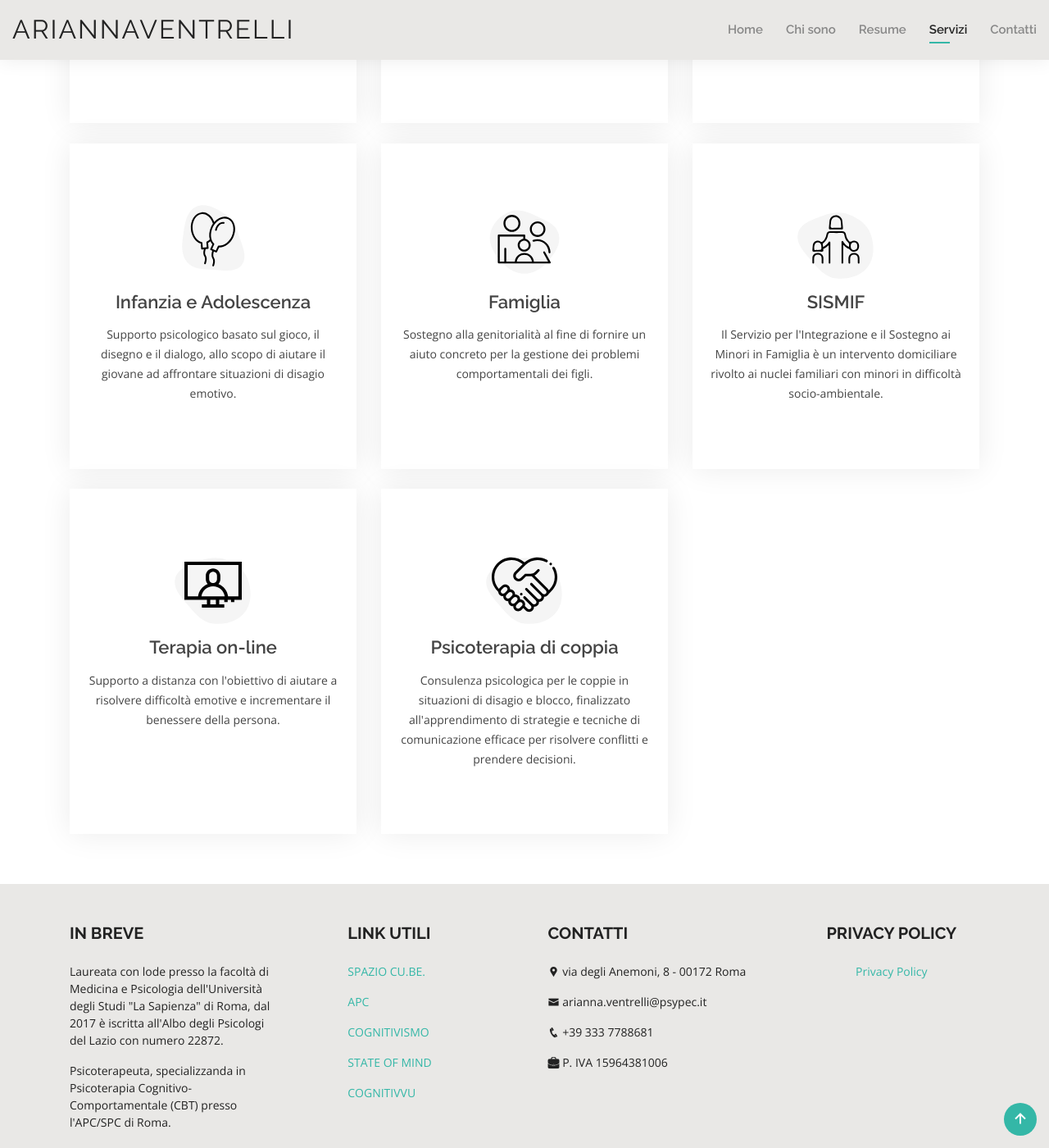
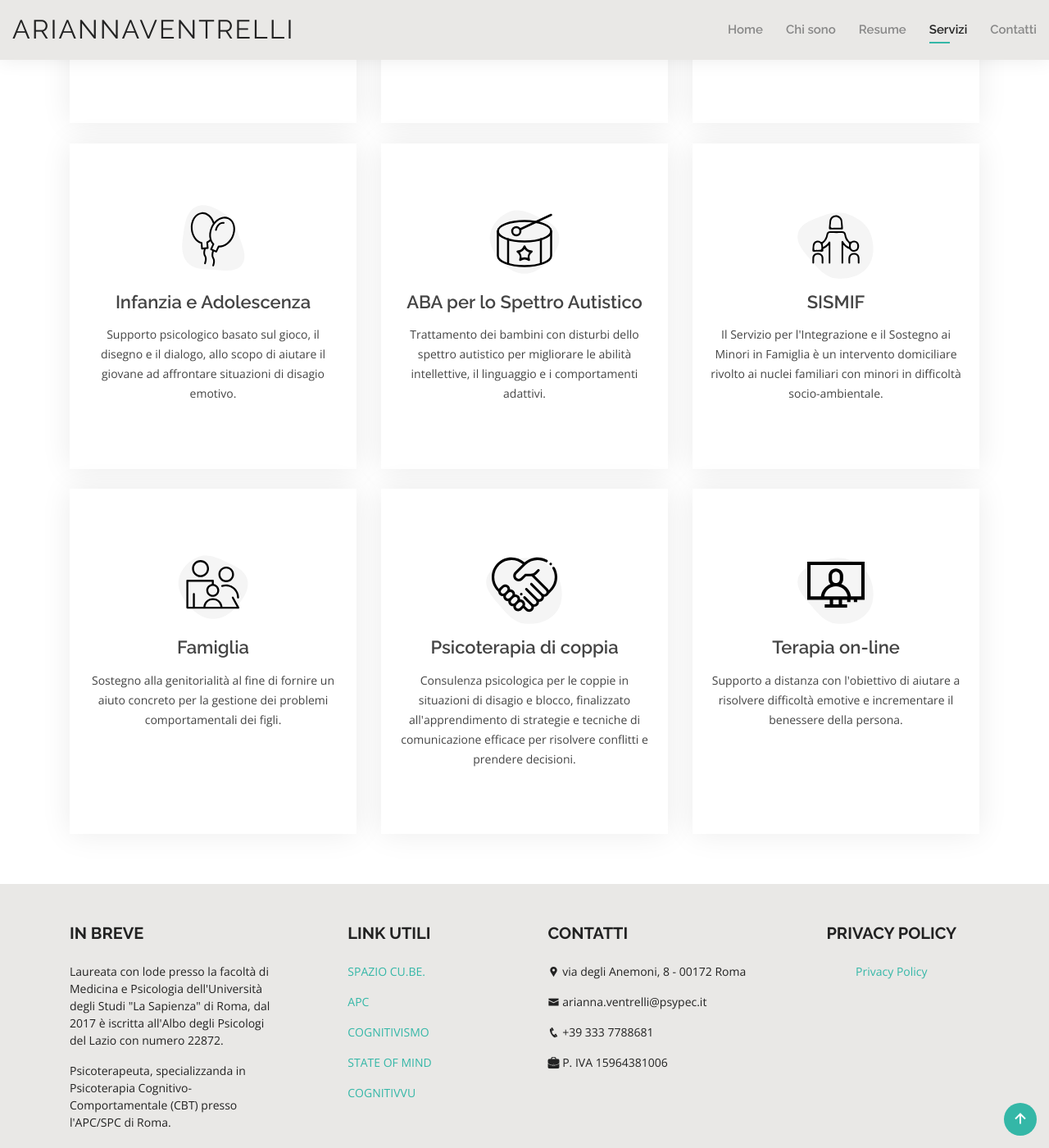
Before and after one commit to venari-psycho/venari-psycho.github.io, a Jekyll site: the page built from services.html, in a window 1280 px wide and 1400 px high, scrolled down 513 px. Shown: the whole window at 82% size. Built offline with Jekyll 4.4.1, drawn with Linux system fonts in a browser that asks for light colours.

Commit message:
Added box for ABA service and related assets

```diff
--- a/assets/css/style.css
+++ b/assets/css/style.css
@@ -939,18 +939,16 @@ section.cookie-policy-section {
   fill: #11dbcf;
 }
 
-/*
-.services .iconbox-green i {
-  color: #11db6c;
+.services .iconbox-light-green i {
+  color: #11dbcf;
 }
 
-.services .iconbox-green:hover .icon i {
+.services .iconbox-light-green:hover .icon i {
   color: #fff;
 }
-*/
 
-.services .iconbox-green:hover .icon path {
-  fill: #0fc53df1;
+.services .iconbox-light-green:hover .icon path {
+  fill: #99ffcc;
 }
 
 .services .iconbox-purple i {
@@ -963,6 +961,19 @@ section.cookie-policy-section {
 
 .services .iconbox-purple:hover .icon path {
   fill: #c772e9;
+}
+
+
+.services .iconbox-green i {
+  color: #11db6c;
+}
+
+.services .iconbox-green:hover .icon i {
+  color: #fff;
+}
+
+.services .iconbox-green:hover .icon path {
+  fill: #0fc53df1;
 }
 
 /*--------------------------------------------------------------
--- a/services.html
+++ b/services.html
@@ -70,15 +70,15 @@ layout: default
         </div>
 
         <div class="col-lg-4 col-md-6 d-flex align-items-stretch mt-4" data-aos="zoom-in" data-aos-delay="200">
-          <div class="icon-box iconbox-red">
+          <div class="icon-box iconbox-light-green">
             <div class="icon">
               <svg width="100" height="100" viewBox="0 0 600 600" xmlns="http://www.w3.org/2000/svg">
                 <path stroke="none" stroke-width="0" fill="#f5f5f5" d="M300,532.3542879108572C369.38199826031484,532.3153073249985,429.10787420159085,491.63046689027357,474.5244479745417,439.17860296908856C522.8885846962883,383.3225815378663,569.1668002868075,314.3205725914397,550.7432151929288,242.7694973846089C532.6665558377875,172.5657663291529,456.2379748765914,142.6223662098291,390.3689995646985,112.34683881706744C326.66090330228417,83.06452184765237,258.84405631176094,53.51806209861945,193.32584062364296,78.48882559362697C121.61183558270385,105.82097193414197,62.805066853699245,167.19869350419734,48.57481801355237,242.6138429142374C34.843463184063346,315.3850353017275,76.69343916112496,383.4422959591041,125.22947124332185,439.3748458443577C170.7312796277747,491.8107796887764,230.57421082200815,532.3932930995766,300,532.3542879108572"></path>
               </svg>
-              <i><object width="80" height="80" data="assets/svg/law-family-icon-1.svg" type="image/svg+xml"></object></i>
+              <i><object width="80" height="80" data="assets/svg/playtime-drum-icon.svg" type="image/svg+xml"></object></i>
             </div>
-            <h4>Famiglia</h4>
-            <p>Sostegno alla genitorialit&agrave; al fine di fornire un aiuto concreto per la gestione dei problemi comportamentali dei figli.</p>
+            <h4>ABA per lo Spettro Autistico</h4>
+            <p>Trattamento dei bambini con disturbi dello spettro autistico per migliorare le abilit&agrave; intellettive, il linguaggio e i comportamenti adattivi.</p>
           </div>
         </div>
 
@@ -95,16 +95,16 @@ layout: default
           </div>
         </div>
 
-        <div class="col-lg-4 col-md-6 d-flex align-items-stretch mt-4" data-aos="zoom-in" data-aos-delay="300">
-          <div class="icon-box iconbox-green">
+        <div class="col-lg-4 col-md-6 d-flex align-items-stretch mt-4" data-aos="zoom-in" data-aos-delay="200">
+          <div class="icon-box iconbox-red">
             <div class="icon">
               <svg width="100" height="100" viewBox="0 0 600 600" xmlns="http://www.w3.org/2000/svg">
-                <path stroke="none" stroke-width="0" fill="#f5f5f5" d="M300,566.797414625762C385.7384707136149,576.1784315230908,478.7894351017131,552.8928747891023,531.9192734346935,484.94944893311C584.6109503024035,417.5663521118492,582.489472248146,322.67544863468447,553.9536738515405,242.03673114598146C529.1557734026468,171.96086150256528,465.24506316201064,127.66468636344209,395.9583748389544,100.7403814666027C334.2173773831606,76.7482773500951,269.4350130405921,84.62216499799875,207.1952322260088,107.2889140133804C132.92018162631612,134.33871894543012,41.79353780512637,160.00259165414826,22.644507872594943,236.69541883565114C3.319112789854554,314.0945973066697,72.72355303640163,379.243833228382,124.04198916343866,440.3218312028393C172.9286146004772,498.5055451809895,224.45579914871206,558.5317968840102,300,566.797414625762"></path>
+                <path stroke="none" stroke-width="0" fill="#f5f5f5" d="M300,532.3542879108572C369.38199826031484,532.3153073249985,429.10787420159085,491.63046689027357,474.5244479745417,439.17860296908856C522.8885846962883,383.3225815378663,569.1668002868075,314.3205725914397,550.7432151929288,242.7694973846089C532.6665558377875,172.5657663291529,456.2379748765914,142.6223662098291,390.3689995646985,112.34683881706744C326.66090330228417,83.06452184765237,258.84405631176094,53.51806209861945,193.32584062364296,78.48882559362697C121.61183558270385,105.82097193414197,62.805066853699245,167.19869350419734,48.57481801355237,242.6138429142374C34.843463184063346,315.3850353017275,76.69343916112496,383.4422959591041,125.22947124332185,439.3748458443577C170.7312796277747,491.8107796887764,230.57421082200815,532.3932930995766,300,532.3542879108572"></path>
               </svg>
-              <i><object width="70" height="70" data="assets/svg/monitor-icon-1.svg" type="image/svg+xml"></object></i>
+              <i><object width="80" height="80" data="assets/svg/law-family-icon-1.svg" type="image/svg+xml"></object></i>
             </div>
-            <h4>Terapia on-line</h4>
-            <p>Supporto a distanza con l'obiettivo di aiutare a risolvere difficolt&agrave; emotive e incrementare il benessere della persona.</p>
+            <h4>Famiglia</h4>
+            <p>Sostegno alla genitorialit&agrave; al fine di fornire un aiuto concreto per la gestione dei problemi comportamentali dei figli.</p>
           </div>
         </div>
 
@@ -121,6 +121,19 @@ layout: default
           </div>
         </div>
 
+        <div class="col-lg-4 col-md-6 d-flex align-items-stretch mt-4" data-aos="zoom-in" data-aos-delay="300">
+          <div class="icon-box iconbox-green">
+            <div class="icon">
+              <svg width="100" height="100" viewBox="0 0 600 600" xmlns="http://www.w3.org/2000/svg">
+                <path stroke="none" stroke-width="0" fill="#f5f5f5" d="M300,566.797414625762C385.7384707136149,576.1784315230908,478.7894351017131,552.8928747891023,531.9192734346935,484.94944893311C584.6109503024035,417.5663521118492,582.489472248146,322.67544863468447,553.9536738515405,242.03673114598146C529.1557734026468,171.96086150256528,465.24506316201064,127.66468636344209,395.9583748389544,100.7403814666027C334.2173773831606,76.7482773500951,269.4350130405921,84.62216499799875,207.1952322260088,107.2889140133804C132.92018162631612,134.33871894543012,41.79353780512637,160.00259165414826,22.644507872594943,236.69541883565114C3.319112789854554,314.0945973066697,72.72355303640163,379.243833228382,124.04198916343866,440.3218312028393C172.9286146004772,498.5055451809895,224.45579914871206,558.5317968840102,300,566.797414625762"></path>
+              </svg>
+              <i><object width="70" height="70" data="assets/svg/monitor-icon-1.svg" type="image/svg+xml"></object></i>
+            </div>
+            <h4>Terapia on-line</h4>
+            <p>Supporto a distanza con l'obiettivo di aiutare a risolvere difficolt&agrave; emotive e incrementare il benessere della persona.</p>
+          </div>
+        </div>
+
       </div>
 
     </div>
```
Also changed, not shown: assets/svg/playtime-drum-icon.svg (added).
